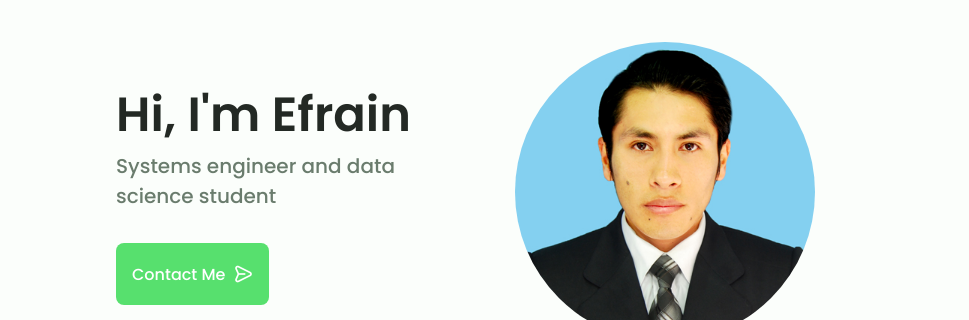
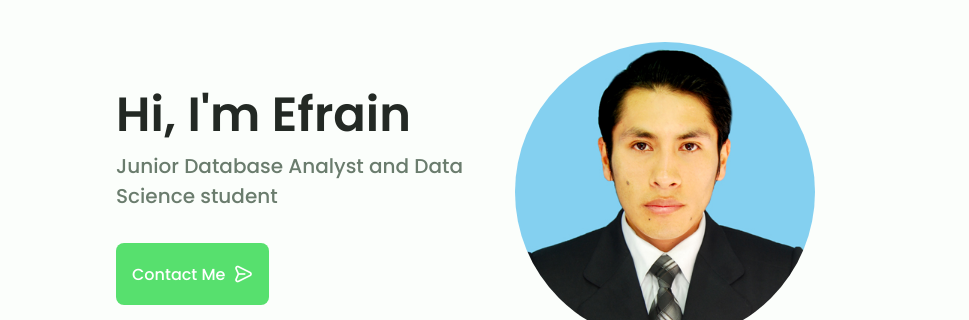
Before and after one commit to Efrain-J-Mamani/Efrain-J-Mamani.github.io, a plain HTML site: page index.html in a window 1280 px wide. Shown: the part 198-518 px from the top of the page, 184-1153 px from the left. Drawn offline with nearby package versions, Linux system fonts and the light colour scheme.

Commit message:
Update index.html

```diff
--- a/index.html
+++ b/index.html
@@ -147,7 +147,7 @@
 
             <div class="home__data">
               <h1 class="home__title">Hi, I'm Efrain</h1>
-              <h3 class="home__subtitle">Systems engineer and data science student</h3>
+              <h3 class="home__subtitle">Junior Database Analyst and Data Science student</h3>
               <p class="home__description">
 
               </p>
```
